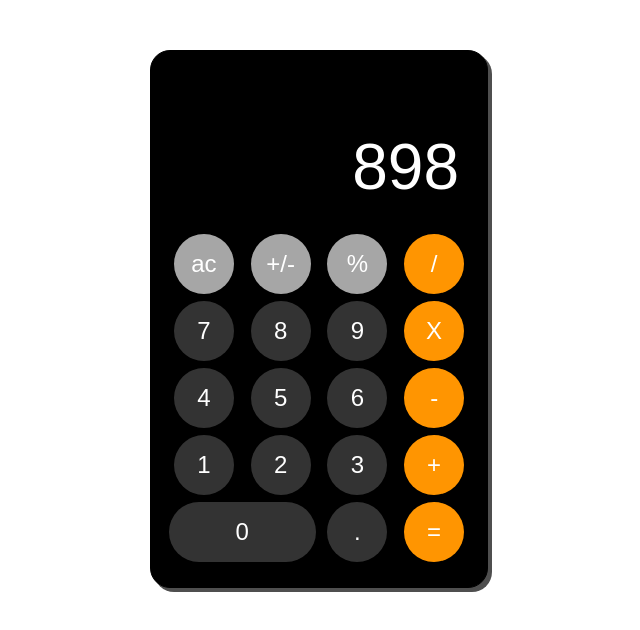
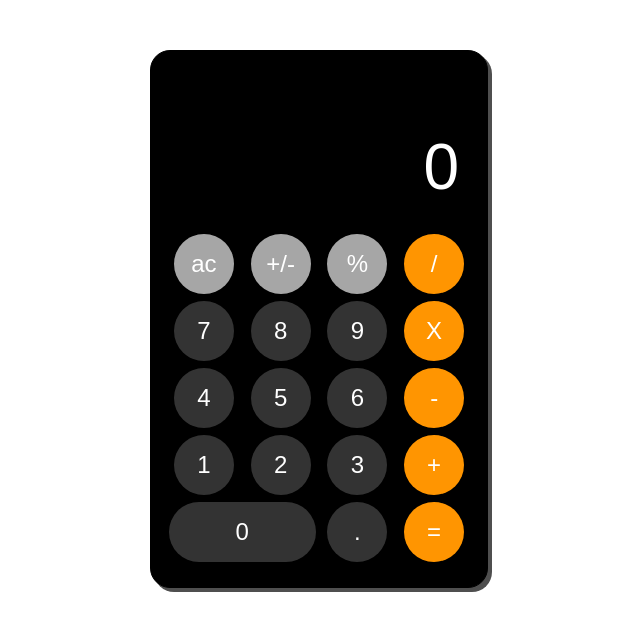
Before and after one commit to Anastasiia118/Calculator_JS, a plain HTML site: page index.html in a window 1280 px wide. Shown: the whole page, without its empty margins (321-961 px from the left). Drawn offline with Linux system fonts and the light colour scheme.

Commit message:
more  fixies about displaying

```diff
--- a/calc.js
+++ b/calc.js
@@ -68,11 +68,14 @@ document.querySelector('.buttons').onclick = (event) => {
                     a = a / b;
             }
 
+        } else {
+            out.textContent = a;
         }
 
         sign = key;
         b = '';
         console.log(a, b, sign);
+        /* out.textContent = sign; */
         return;
     }
     if(key === '='){
--- a/index.html
+++ b/index.html
@@ -10,7 +10,7 @@
 <body>
     <div class="calc">
         <div class="calc-screen">
-            <p>898</p>
+            <p>0</p>
         </div>
         <div class="buttons">
             <div class="btn ac bg-grey">ac</div>
--- a/styles.css
+++ b/styles.css
@@ -23,6 +23,7 @@ white: #fdfdfd
     justify-items: end;
     align-items: end;
     margin-bottom: 20px;
+    overflow:hidden;
 }
 .calc-screen p{
     text-align: right;
```
